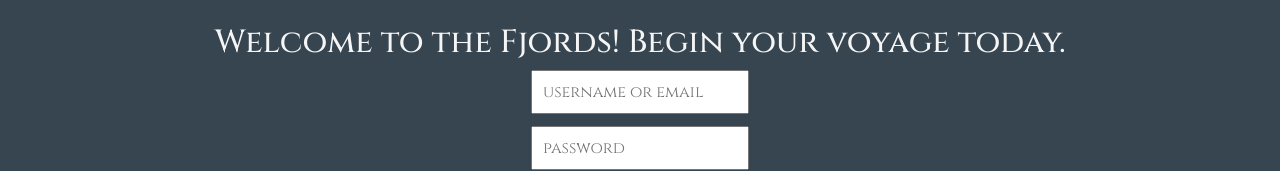
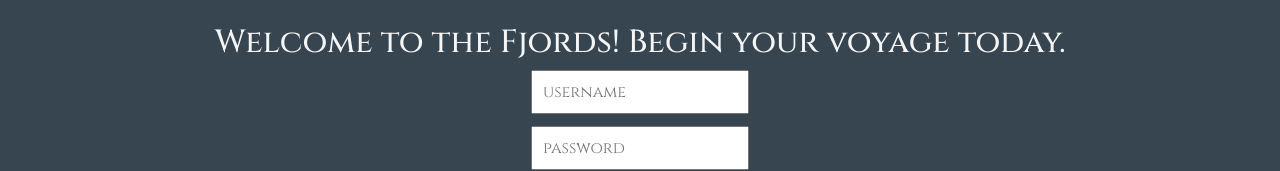
Before and after one commit to TheJoosh/fjord, a React (Vite) app: page / in a window 1280 px wide. Shown: the part 124-295 px from the top of the page. Built offline with nearby package versions, Linux system fonts and the light colour scheme.

Commit message:
simplified placeholder text

```diff
--- a/src/login/unauthenticated.jsx
+++ b/src/login/unauthenticated.jsx
@@ -83,7 +83,7 @@ export function Unauthenticated({ userName, onLogin }) {
               type="text"
               value={email}
               onChange={e => setEmail(e.target.value)}
-              placeholder="username or email"
+              placeholder="username"
             />
           </div>
           <div>
```
